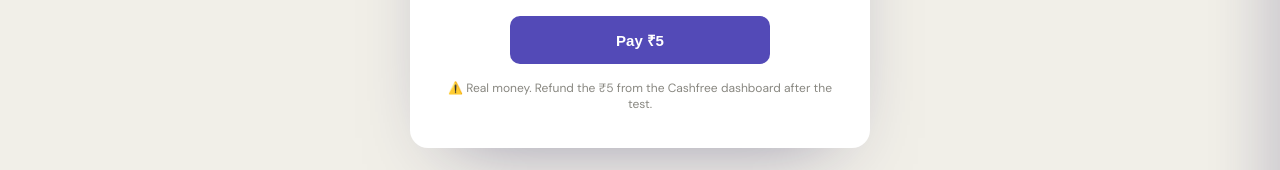
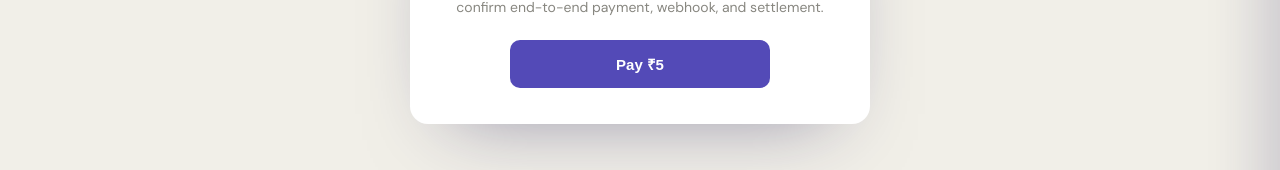
Before and after one commit to rochanreddy/menler-new-web, a React (Vite) app: page /pay-test in a window 1280 px wide. Shown: the part 346-516 px from the top of the page. Built offline with nearby package versions, Linux system fonts and the light colour scheme; no server answers.

Commit message:
pay-test: remove the 'real money / refund' note

```diff
--- a/src/pages/PayTest.jsx
+++ b/src/pages/PayTest.jsx
@@ -31,9 +31,6 @@ export default function PayTest() {
           >
             Pay {formatINR(price.amount)}
           </button>
-          <p style={{ fontSize: 12, color: 'var(--text-muted)', margin: '16px 0 0' }}>
-            ⚠️ Real money. Refund the {formatINR(price.amount)} from the Cashfree dashboard after the test.
-          </p>
         </div>
       </section>
       <Footer />
```
